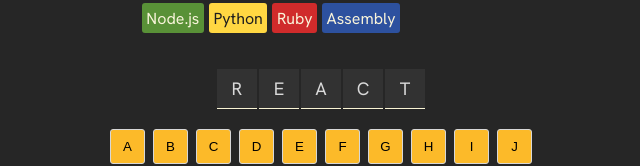
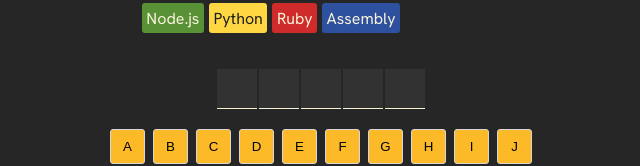
Before and after one commit to seb-ssabes/react-basics, a React (Vite) app: page / in a window 1280 px wide. Shown: the part 268-434 px from the top of the page, without its empty margins (319-959 px from the left). Built offline with nearby package versions, Linux system fonts and the light colour scheme.

Commit message:
added ternary to word element

```diff
--- a/src/AssemblyEndgame/App.jsx
+++ b/src/AssemblyEndgame/App.jsx
@@ -15,7 +15,9 @@
   }
 
   const word = currentWord.split("").map((letter, index) => (
-    <span key={index}>{letter.toUpperCase()}</span>
+    <span key={index}>
+      {guessedLetters.includes(letter) ? letter.toUpperCase() : ""}
+    </span>
   ))
 
   const keyboardElements = alphabet.split("").map(letter => {
```
